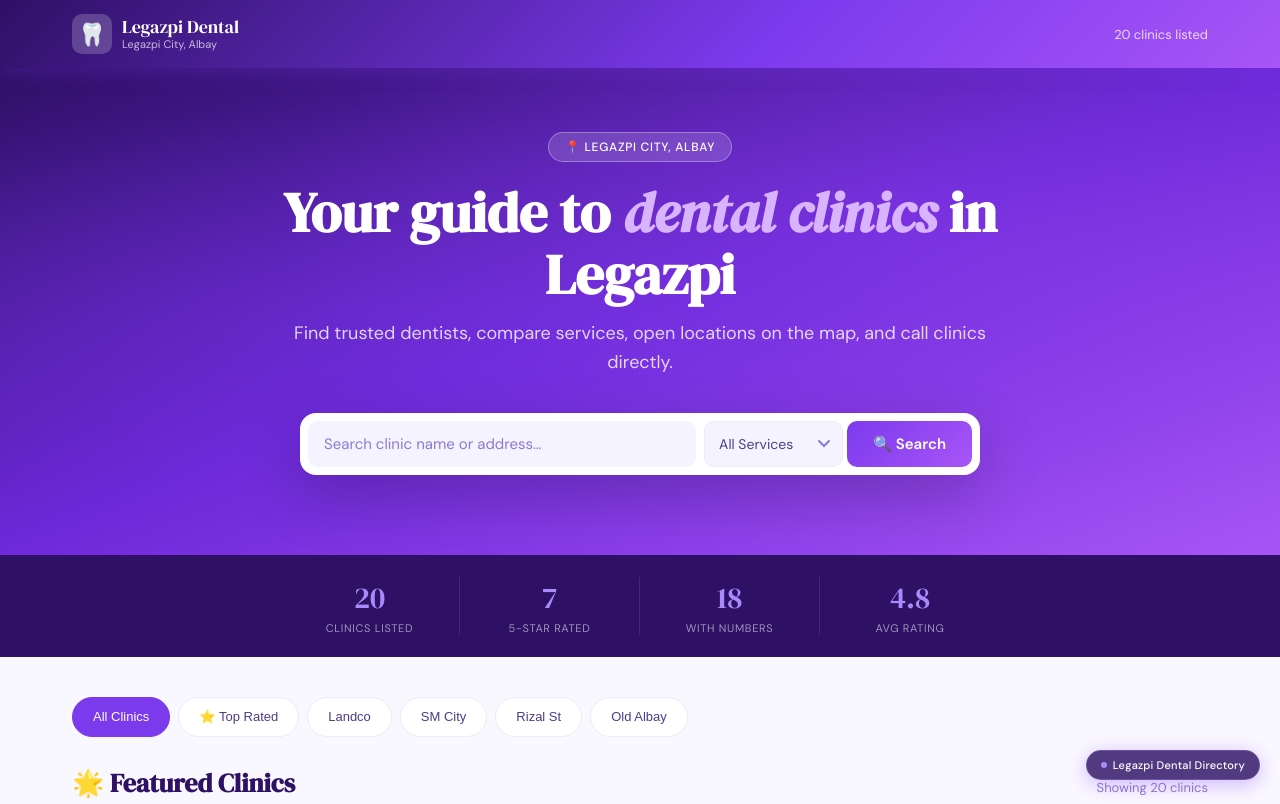
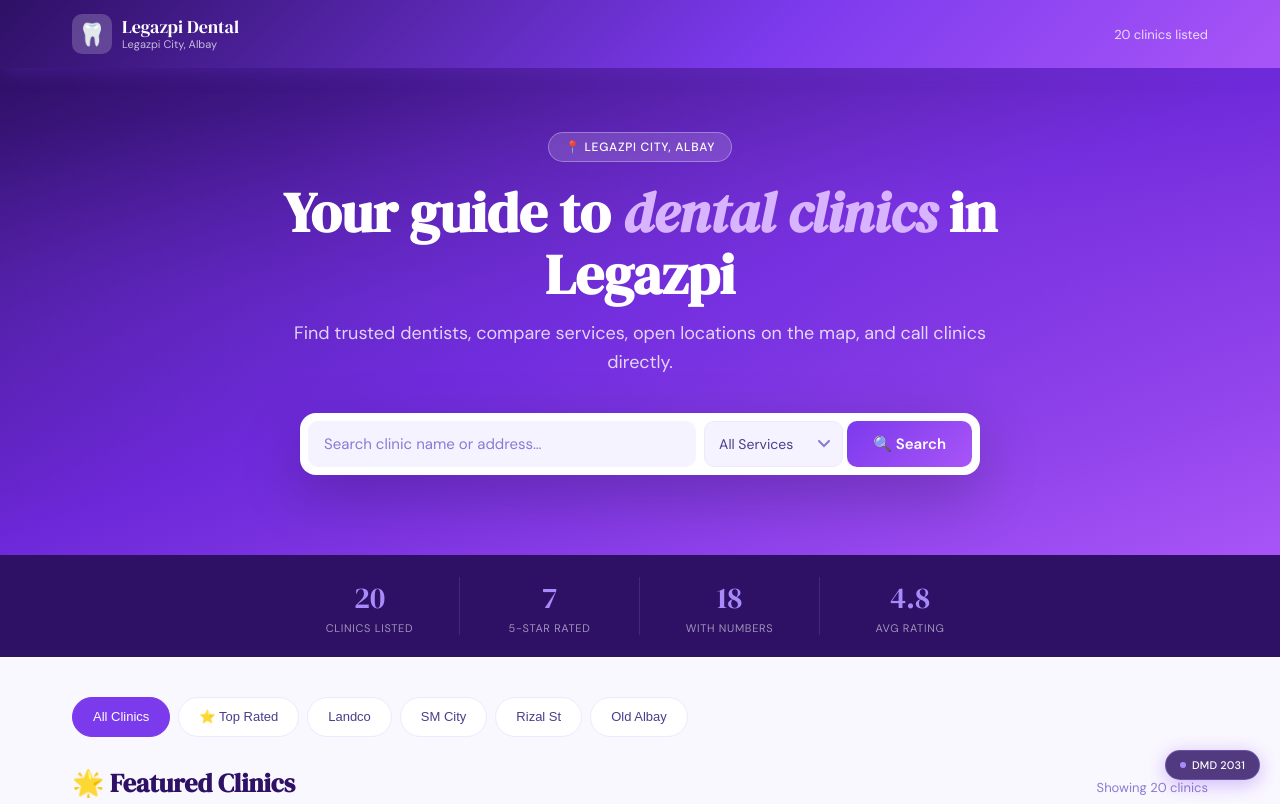
Before and after one commit to SupBruzski/Dental-Website, a plain HTML site: page index.html in a window 1280 px wide. Shown: the top 804 px of the page. Drawn offline with Linux system fonts and the light colour scheme.

Commit message:
Update index.html

```diff
--- a/index.html
+++ b/index.html
@@ -518,7 +518,7 @@ footer strong { color: white; font-weight: 500; }
 <!-- ★ WATERMARK — edit the text below to customize ★ -->
 <div class="watermark">
   <div class="watermark-dot"></div>
-  Legazpi Dental Directory
+  DMD 2031
 </div>
 
 <script>
```
